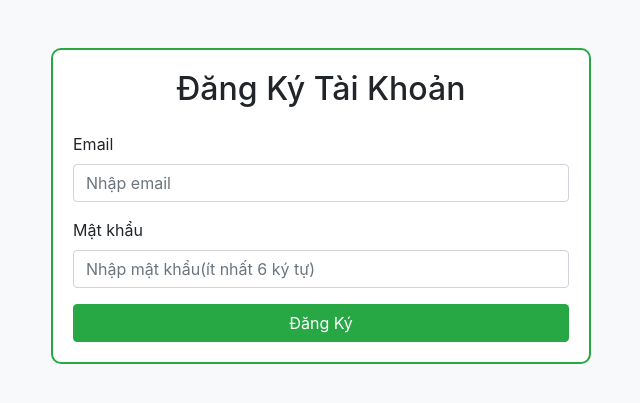
After one commit to ngthadangg/PBL4, a Flask app: page /register in a window 1280 px wide. The commit adds this page. Shown: the top 403 px of the page, without its empty margins (319-959 px from the left). Run offline with Flask 3, Linux system fonts and the light colour scheme; some libraries are stand-ins or nearby versions.

Commit message:
done Register

```diff
--- a/main.py
+++ b/main.py
@@ -230,6 +230,38 @@ def login():
         except Exception as e:
             return "Đã xảy ra lỗi: " + str(e)
     return render_template('login.html')
+
+@app.route('/register', methods=['GET', 'POST'])
+def register():
+    if request.method == 'POST':
+        email = request.form['registerEmail']
+        password = request.form['registerPass']
+
+        conn = sqlite3.connect('PBL.db')
+        cursor = conn.cursor()
+
+        # Kiểm tra xem người dùng đã tồn tại chưa
+        query_check_user = "SELECT * FROM user WHERE username = ?"
+        cursor.execute(query_check_user, (email,))
+        existing_user = cursor.fetchone()
+
+        if existing_user:
+            conn.close()
+            return "Người dùng đã tồn tại."
+
+        # Thêm người dùng mới vào cơ sở dữ liệu
+        query_insert_user = "INSERT INTO user (username, password) VALUES (?, ?)"
+        cursor.execute(query_insert_user, (email, password))
+        conn.commit()
+        conn.close()
+
+        # return "Đăng ký thành công. Bạn có thể đăng nhập bây giờ."
+        is_logged_in = True
+        socket_server_thread = threading.Thread(target=start_socket_server)
+        socket_server_thread.start()
+        return render_template('index.html', is_logged_in=is_logged_in)
+
+    return render_template('register.html')
 @app.route('/home.html')
 def home_router():
     return render_template('home.html')
--- /dev/null
+++ b/templates/register.html
@@ -0,0 +1,48 @@
+<!DOCTYPE html>
+<html lang="en">
+<head>
+    <meta charset="UTF-8">
+    <meta name="viewport" content="width=device-width, initial-scale=1, shrink-to-fit=no">
+    <title>Đăng Ký Tài Khoản</title>
+
+    <link rel="stylesheet" href="https://stackpath.bootstrapcdn.com/bootstrap/4.3.1/css/bootstrap.min.css">
+
+    <script src="https://code.jquery.com/jquery-3.3.1.slim.min.js"></script>
+
+    <script src="https://cdnjs.cloudflare.com/ajax/libs/popper.js/1.14.7/umd/popper.min.js"></script>
+
+    <script src="https://stackpath.bootstrapcdn.com/bootstrap/4.3.1/js/bootstrap.min.js"></script>
+
+</head>
+<body style="background-color: #f8f9fa;">
+
+    <div class="container mt-5">
+        <div class="row justify-content-center">
+            <div class="col-md-6">
+
+                <div style="border: 2px solid #28a745; padding: 20px; border-radius: 10px; background-color: #ffffff;">
+
+                    <form action="/register" method="POST">
+                        <h2 class="text-center mb-4">Đăng Ký Tài Khoản</h2>
+
+                        <div class="form-group">
+                            <label for="registerEmail">Email</label>
+                            <input type="email" name="registerEmail" id="registerEmail" class="form-control" placeholder="Nhập email" required>
+                        </div>
+
+                        <div class="form-group">
+                            <label for="registerPass">Mật khẩu</label>
+                            <input type="password" name="registerPass" id="registerPass" class="form-control" placeholder="Nhập mật khẩu(ít nhất 6 ký tự)" required>
+                        </div>
+
+                        <button type="submit" class="btn btn-success btn-block">Đăng Ký</button>
+                    </form>
+
+                </div>
+
+            </div>
+        </div>
+    </div>
+
+</body>
+</html>
```
Also changed, not shown: templates/login.html (+14 -3 lines), PBL.db.
